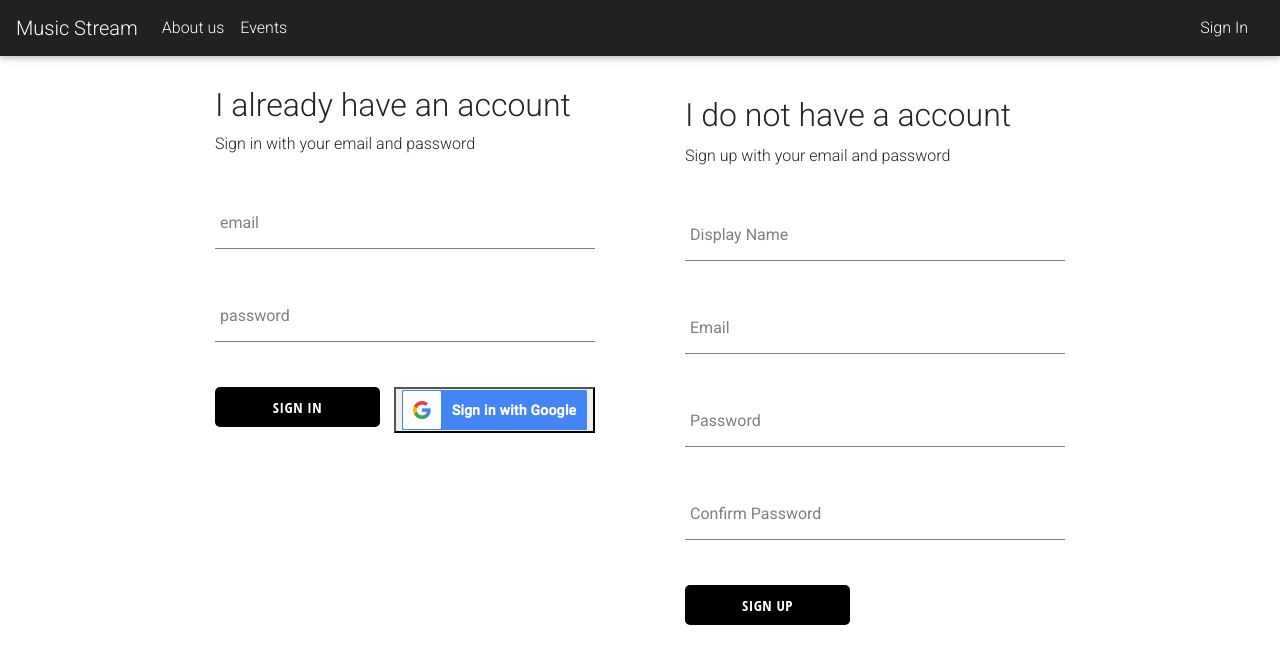
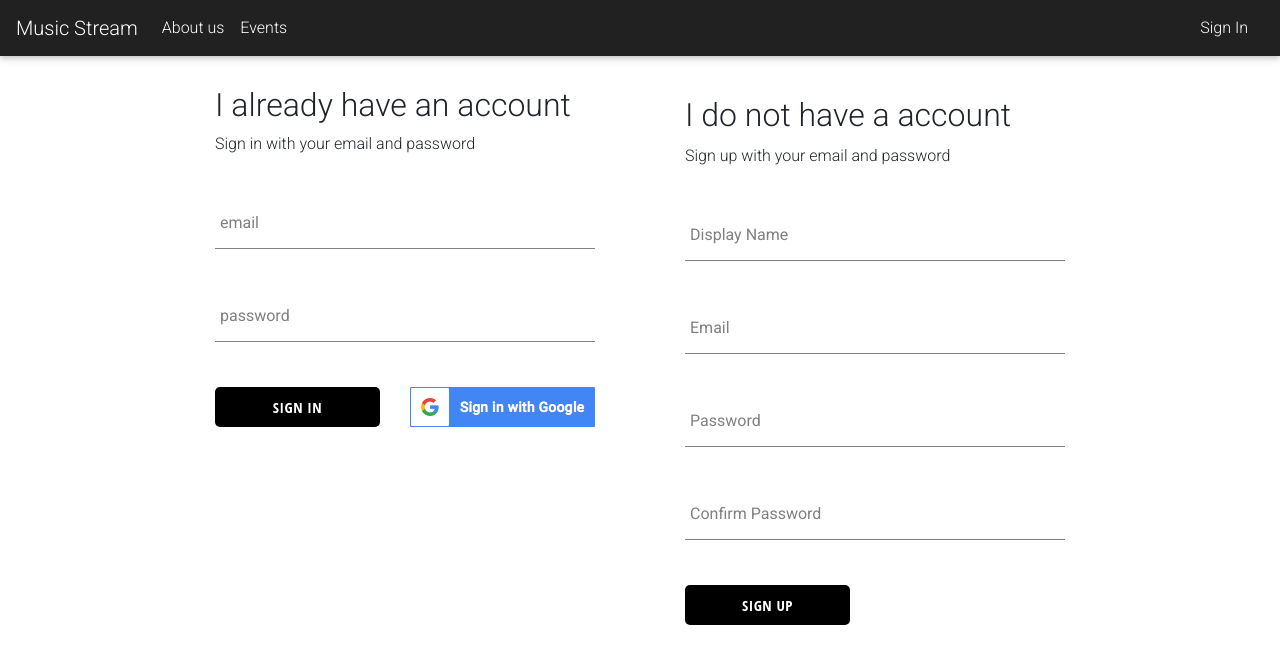
Before and after one commit to namitdoshi/music-streaming-react, a React (Create React App) app: page /signin in a window 1280 px wide. Shown: the top 664 px of the page. Built offline with nearby package versions, Linux system fonts and the light colour scheme; no server answers.

Commit message:
google signin btn styling updated

```diff
--- a/src/components/signin/sign-in.component.jsx
+++ b/src/components/signin/sign-in.component.jsx
@@ -44,7 +44,6 @@ class SignIn extends React.Component{
 
           <FormInput name = 'password' value = {this.state.password} type="password"  label = 'password' handleChange = {this.handleChange} required/>
 
-
           <div className = 'buttons'>
           < CustomButton type="submit">Sign in</CustomButton>
           < CustomButton onClick ={signInWithGoogle} className= 'isGoogleSignIn'> <img src = {google}></img> </ CustomButton>
--- a/src/components/signin/sign-in.styles.scss
+++ b/src/components/signin/sign-in.styles.scss
@@ -4,12 +4,16 @@
   flex-direction: column;
 
   .title{
-      margin: 10px 0px;
+    margin: 10px 0px;
   }
 
   .buttons{
-      display: flex;
-      justify-content: space-between;
+    display: flex;
+    justify-content: space-between;
 
+    .isGoogleSignIn {
+      padding: 0;
+      border: 0;
+    }
   }
 }
```
